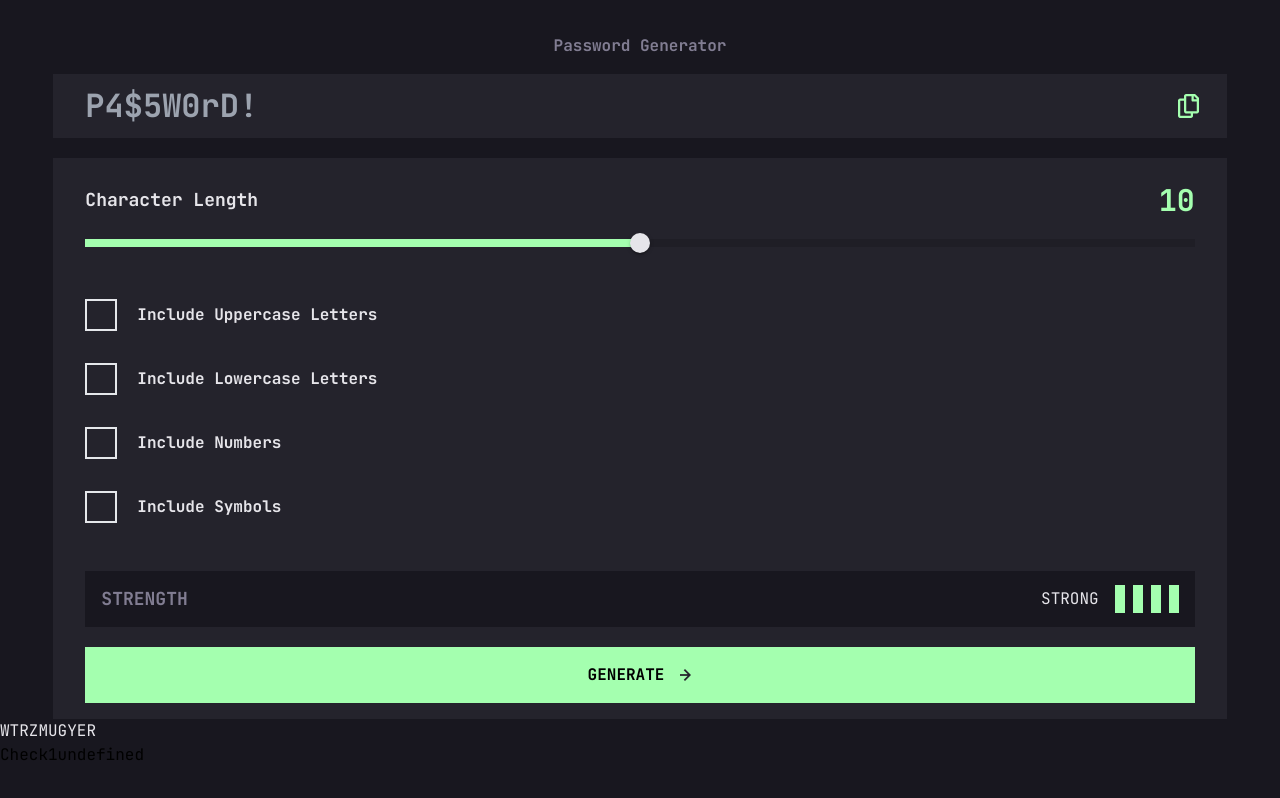
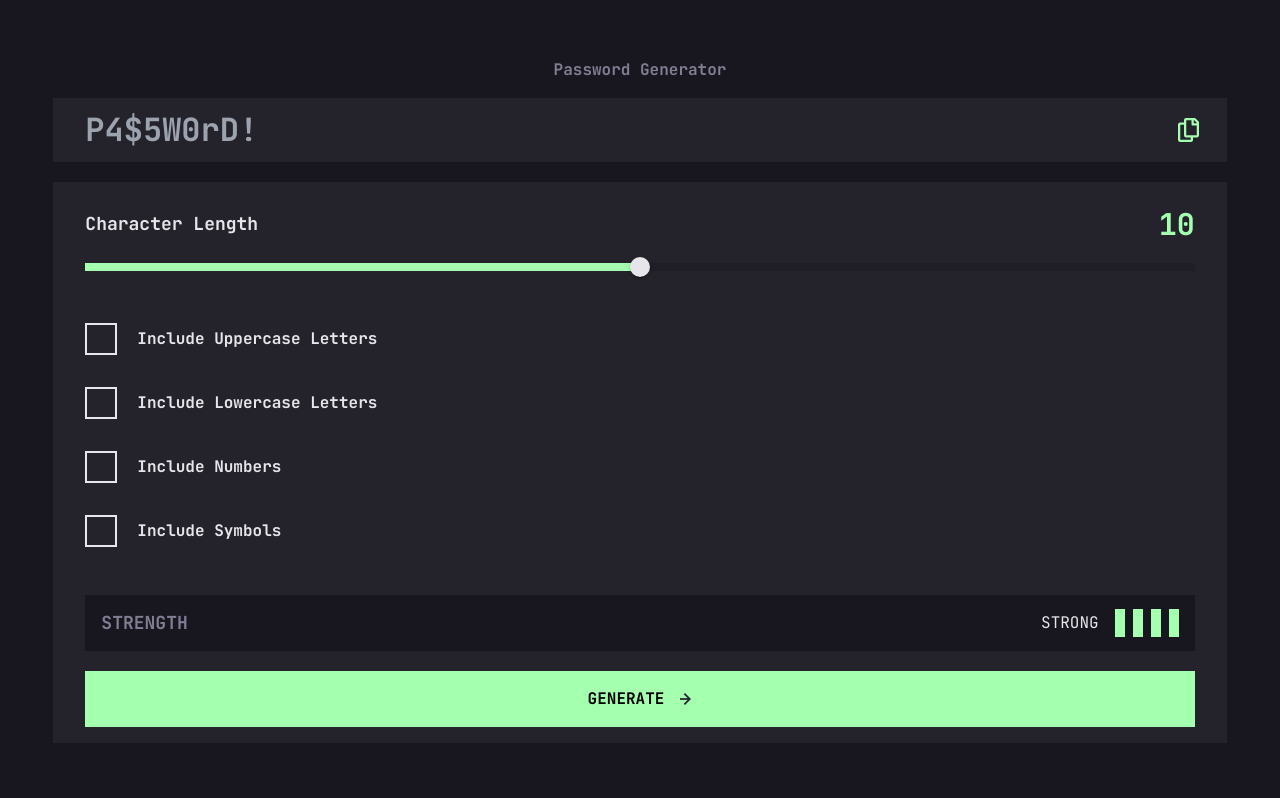
Before and after one commit to JakubStranianek/password-generator-app, a React (Create React App) app in the folder password-generator-app/: page / in a window 1280 px wide. Built offline with nearby package versions, Linux system fonts and the light colour scheme.

Commit message:
input problem

```diff
--- a/password-generator-app/src/App.js
+++ b/password-generator-app/src/App.js
@@ -40,14 +40,11 @@ function App() {
           Password Generator
         </h1>
 
-      <Input/>
+      <Input sentInput={makeid(passLength)}/>
       <Slide setPassLenght={getLength}/>
       <Checkboxes checkbox1={checkbox1} checkbox2={checkbox2} checkbox3={checkbox3} checkbox4={checkbox4}/>
       <Strength/>
       <Button />
-      <h1 className='text-myWhite'>{makeid(passLength)}</h1>
-
-      {"Check1" + console.log(check1)}
     </div>
   );
 }
```
